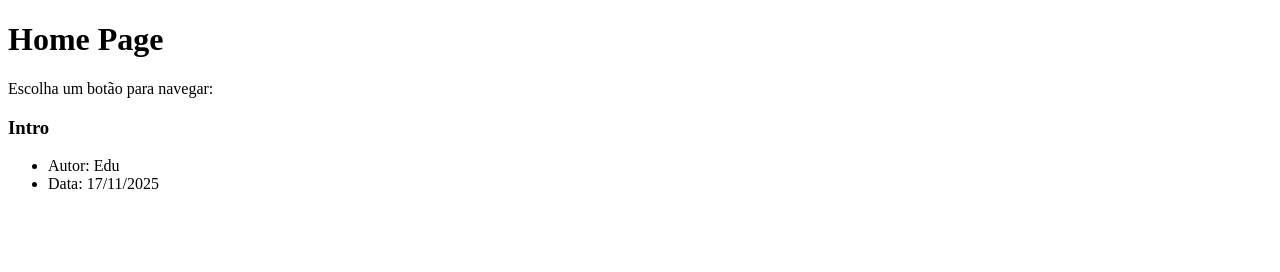
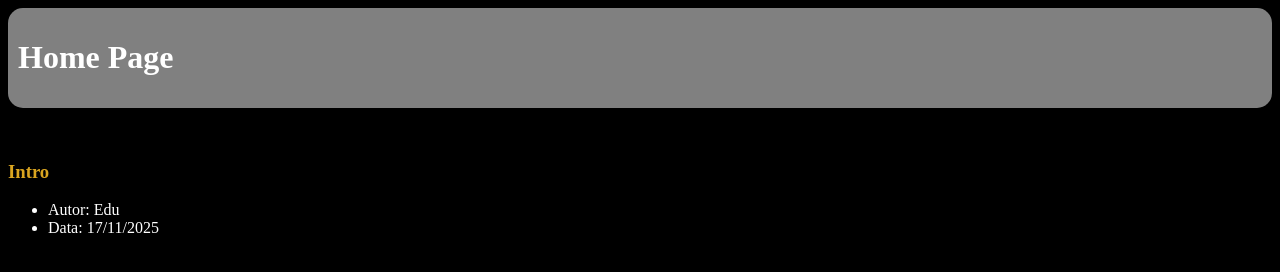
Before and after one commit to Eduwado/PagWebV1, a plain HTML site: page index.html in a window 1280 px wide. Drawn offline with Linux system fonts and the light colour scheme.

Commit message:
Mudança de design

```diff
--- a/style.css
+++ b/style.css
@@ -1,3 +1,21 @@
+body{
+    background-color:black;
+}
+
 h1{
+    color: white;
+}
 
+h3{
+    color: goldenrod;
 }
+
+li{
+    color: white;
+}
+
+header{
+    background-color:grey;
+    border-radius: 15px;
+    padding: 10px;
+}
```
